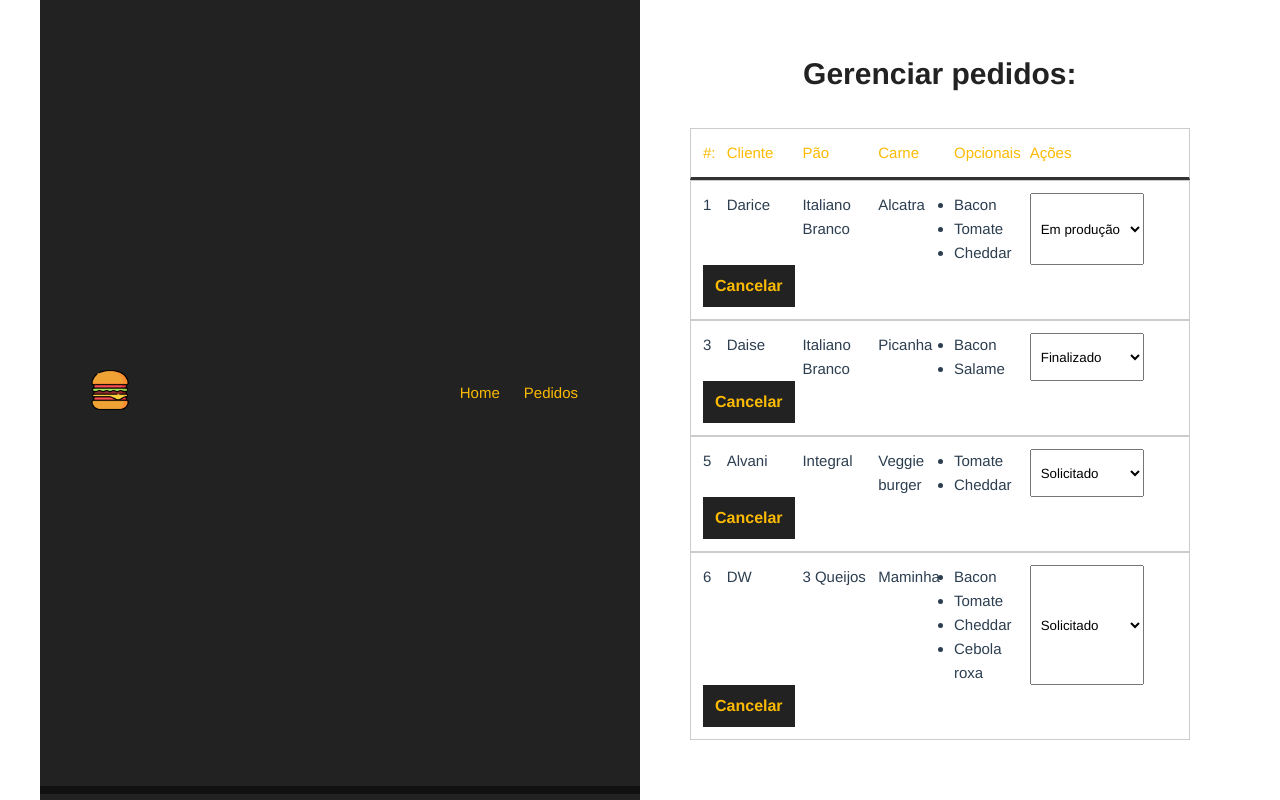
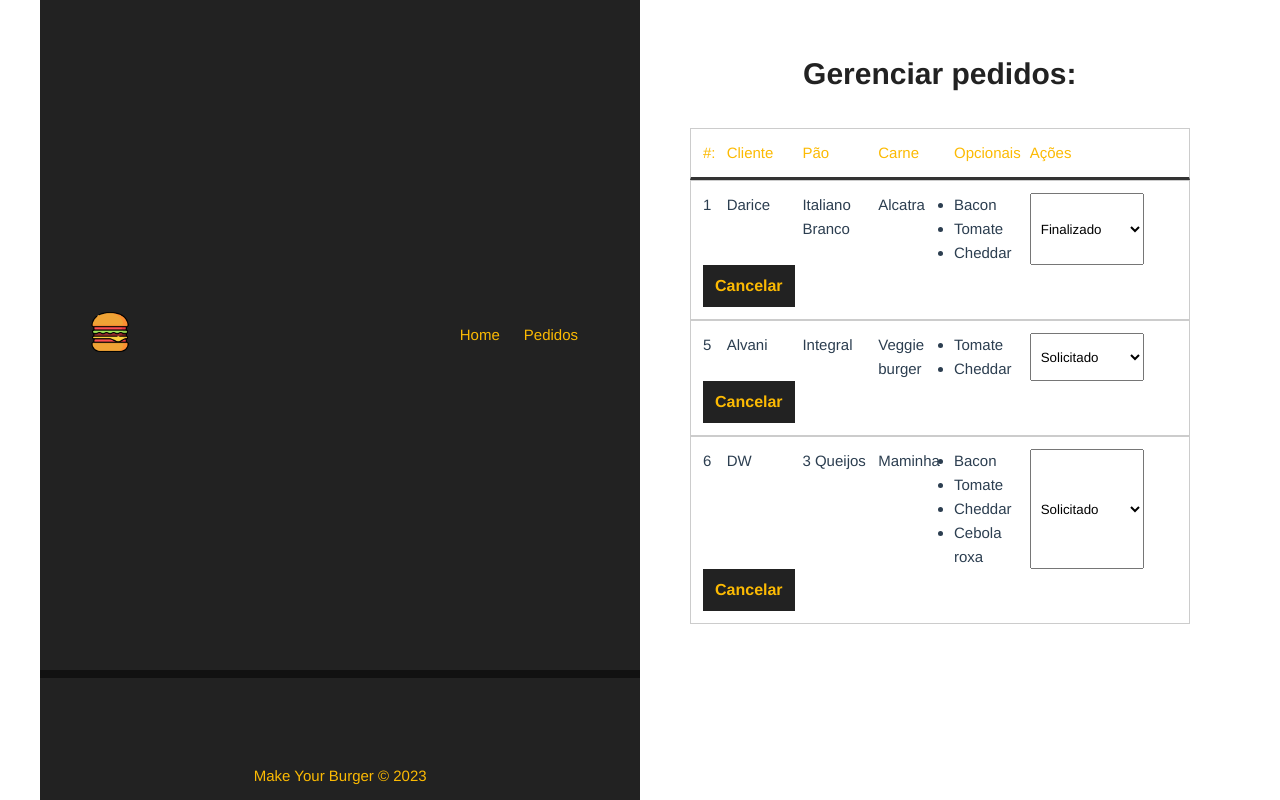
Before and after one commit to daricesousa/make-your-burger, a Vue app: page /orders in a window 1280 px wide. Shown: the top 800 px of the page. Built offline with nearby package versions, Linux system fonts and the light colour scheme; data requests are answered from the project's data file.

Commit message:
show message delete and update

```diff
--- a/db/db.json
+++ b/db/db.json
@@ -87,19 +87,8 @@
         "Tomate",
         "Cheddar"
       ],
-      "status": "Em produção",
+      "status": "Finalizado",
       "id": 1
-    },
-    {
-      "name": "Daise",
-      "meat": "Picanha",
-      "bread": "Italiano Branco",
-      "optional": [
-        "Bacon",
-        "Salame"
-      ],
-      "status": "Finalizado",
-      "id": 3
     },
     {
       "name": "Alvani",
--- a/src/components/DashboardOrder.vue
+++ b/src/components/DashboardOrder.vue
@@ -1,9 +1,11 @@
 <script setup>
 
 import { onMounted, ref } from 'vue';
+import MessageComp from './MessageComp.vue';
 
 const orders = ref([]);
 const statusList = ref([]);
+const msg = ref("");
 
 async function getOrders() {
   const res = await fetch("http://localhost:3000/burgers");
@@ -22,6 +24,8 @@ async function deleteOrder(id) {
     method: "DELETE",
   });
   getOrders();
+  setTimeout(() => msg.value = "", 3000);
+  msg.value = `Pedido Nº ${id} cancelado com sucesso`;
 }
 
 async function updateStatus(event, id) {
@@ -33,6 +37,8 @@ async function updateStatus(event, id) {
     headers: { "Content-Type": "application/json" },
     body: dataJson
   })
+  msg.value = `Pedido Nº ${id} atualizado para ${option}!`;
+  setTimeout(() => msg.value = "", 3000);
 }
 
 
@@ -47,6 +53,7 @@ onMounted(() => {
 <template>
   <div id="burger-table">
     <div>
+      <MessageComp :msg="msg" v-show="msg" />
       <div id="burger-table-heading" class="burger-table-row">
         <div class="order-id">#:</div>
         <div>Cliente</div>
```
